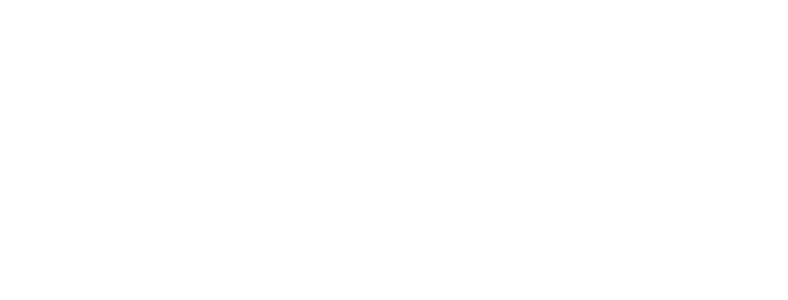
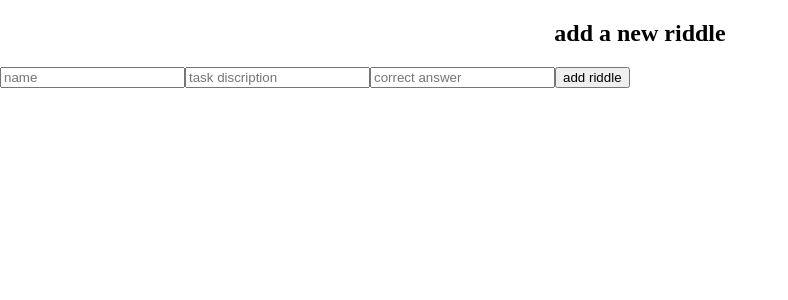
Before and after one commit to shmuelna770/riddle-game-front, a React (Vite) app: page /addRiddle in a window 1280 px wide. Before the commit this address had no page. Shown: the top 300 px of the page, without its empty margins (0-788 px from the left). Built offline with nearby package versions, Linux system fonts and the light colour scheme.

Commit message:
add ridle added and bug fix

```diff
--- a/src/App.tsx
+++ b/src/App.tsx
@@ -6,6 +6,7 @@ import Play from "./pages/Play";
 import SignUp from "./pages/SignUp";
 import Option from "./pages/Option";
 import ShowRiddles from "./pages/ShowRiddles";
+import AddRiddle from "./pages/AddRiddle";
 
 function App() {
   return (
@@ -17,6 +18,7 @@ function App() {
         <Route path="/play" element={<Play />} />
         <Route path="/option" element={<Option />} />
         <Route path="/showAllRiddles" element={<ShowRiddles />} />
+        <Route path="/addRiddle" element={<AddRiddle />} />
       </Routes>
     </div>
   );
--- /dev/null
+++ b/src/pages/AddRiddle.tsx
@@ -0,0 +1,63 @@
+import React, { useState } from "react";
+
+export default function AddRiddle() {
+  const [name, setName] = useState("");
+  const [taskDescription, setTaskDescription] = useState("");
+  const [correctAnswer, setCorrectAnswer] = useState("");
+  const [error, setError] = useState("");
+  const [success, setSuccess] = useState("");
+
+  const handleSubmit = async (e: React.FormEvent) => {
+    e.preventDefault();
+    setError("");
+    setSuccess("");
+
+    try {
+      const res = await fetch("http://localhost:3041/riddles", {
+        method: "POST",
+        headers: { "Content-Type": "application/json" },
+        body: JSON.stringify({ name, taskDescription, correctAnswer }),
+      });
+      const data = await res.json();
+      if (!res.ok || !data.success) {
+        setError(data.message || "faild to add data");
+        return;
+      }
+      setSuccess("riddle added sucssfuly");
+      setName("");
+      setTaskDescription("");
+      setCorrectAnswer("");
+    } catch (err) {
+      setError("server faild");
+    }
+  };
+
+  return (
+    <div>
+      <h2>add a new riddle</h2>
+      <form onSubmit={handleSubmit}>
+        <input
+          type="text"
+          placeholder="name"
+          value={name}
+          onChange={(e) => setName(e.target.value)}
+        />
+        <input
+          type="text"
+          placeholder="task discription"
+          value={taskDescription}
+          onChange={(e) => setTaskDescription(e.target.value)}
+        />
+        <input
+          type="text"
+          placeholder="correct answer"
+          value={correctAnswer}
+          onChange={(e) => setCorrectAnswer(e.target.value)}
+        />
+        <button type="submit">add riddle</button>
+      </form>
+      {error && <p>{error}</p>}
+      {success && <p>{success}</p>}
+    </div>
+  );
+}
--- a/src/pages/Option.tsx
+++ b/src/pages/Option.tsx
@@ -9,6 +9,7 @@ export default function Option() {
       <button>delete riddle</button>
       <button>update riddle</button>
       <button onClick={()=>navigate('/showAllRiddles')}>show all riddles</button>
+      <button onClick={()=> navigate('/addRiddle')}>add riddle</button>
       <Link to="/">home</Link>
     </div>
   );
--- a/src/pages/ShowRiddles.tsx
+++ b/src/pages/ShowRiddles.tsx
@@ -15,7 +15,7 @@ export default function ShowRiddles() {
         try{
             const res = await fetch("http://localhost:3041/riddles");
             const data = await res.json();
-            setRiddles(data)
+            setRiddles(data.riddles)
             console.log(data)
         }
         catch(err){
@@ -30,7 +30,7 @@ export default function ShowRiddles() {
     <div>
       <h2>show all riddles</h2>
         <ul>
-        {riddles?.map((r) => (
+        {riddles.map((r) => (
           <li key={r._id}>
             <strong>{r.name}</strong>: {r.taskDescription} Answer: {r.correctAnswer}
           </li>
```
